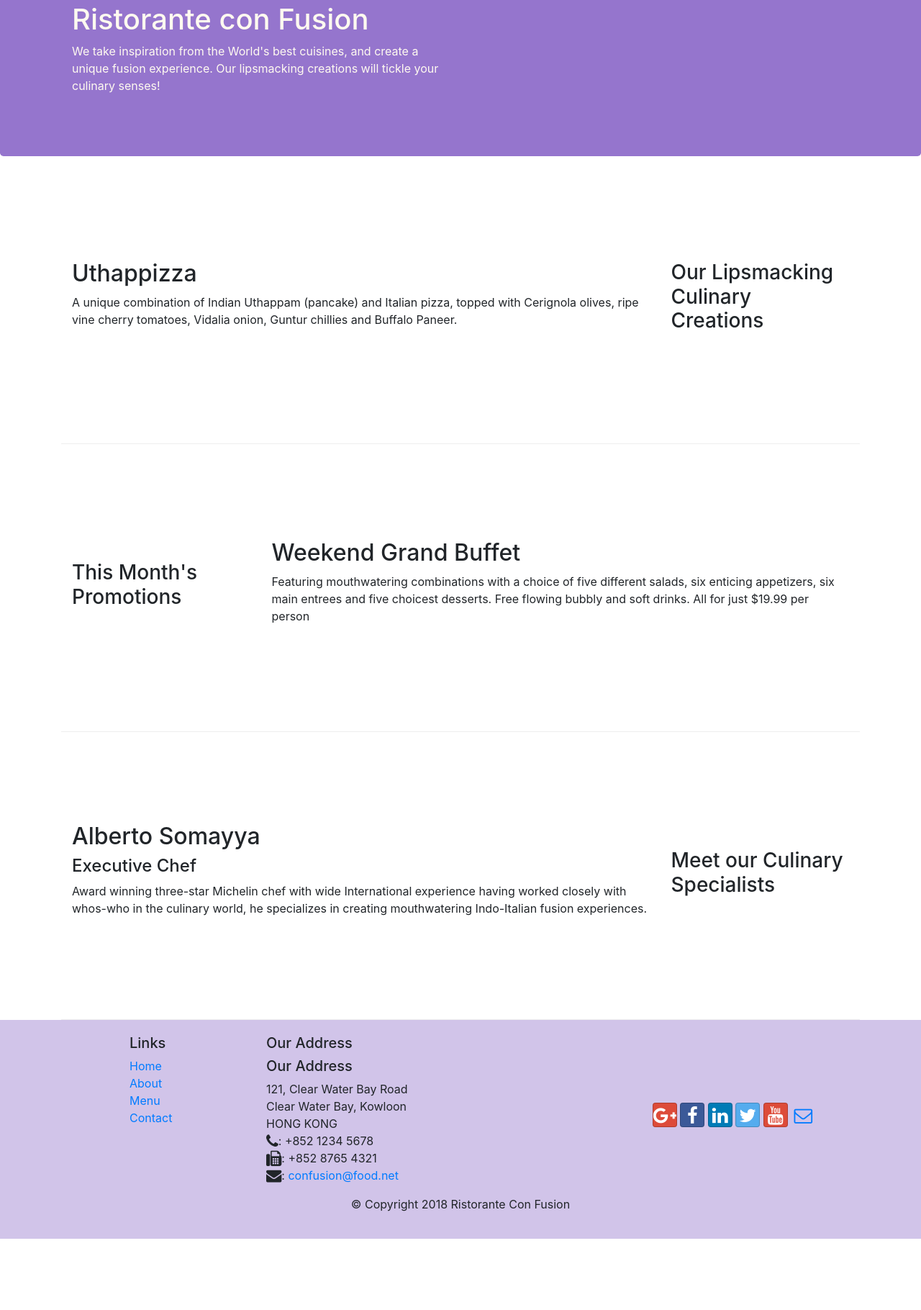
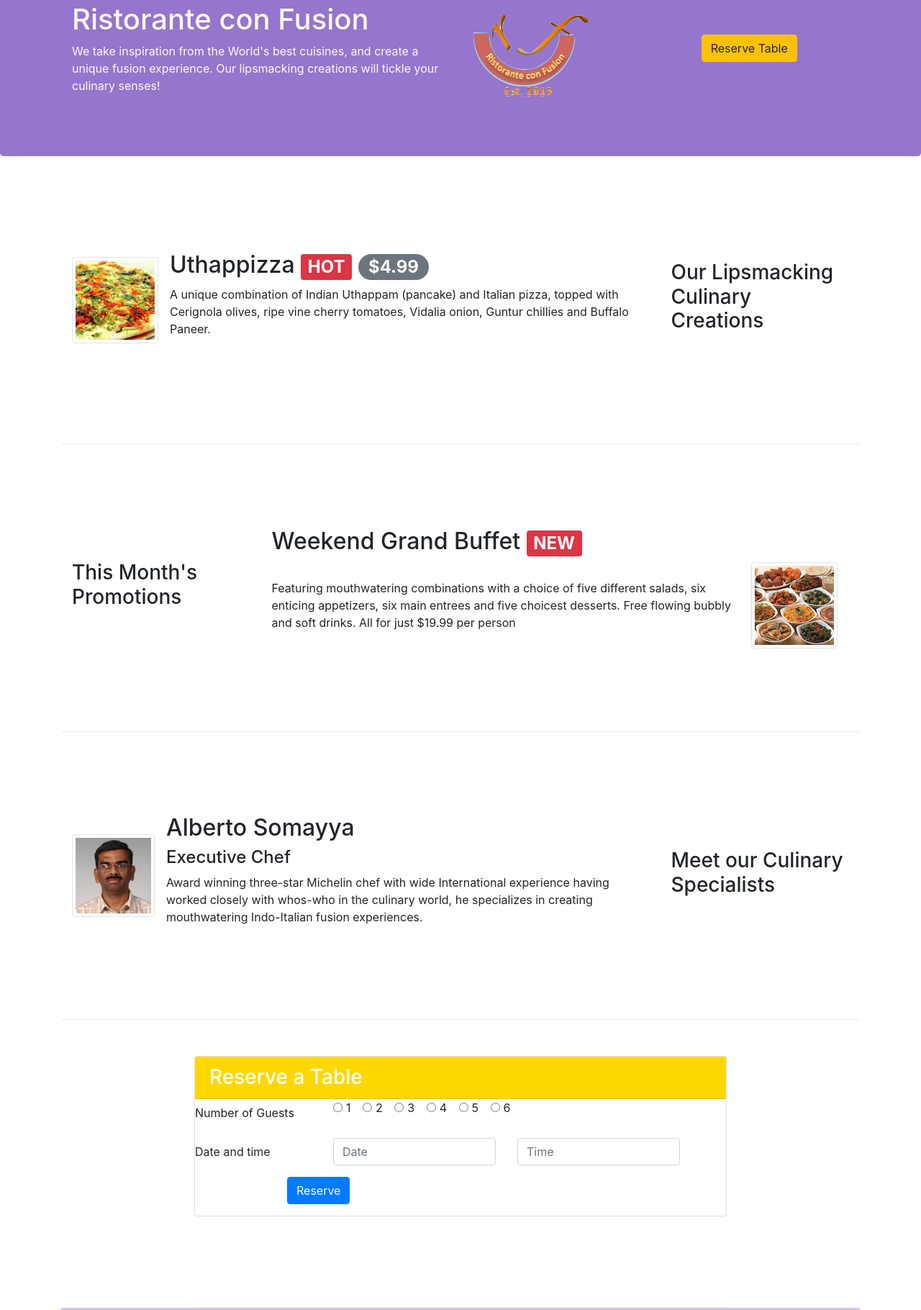
Before and after one commit to sz-katzz3/confusion, a website: page index.html in a window 1280 px wide. Shown: the part 67-1887 px from the top of the page at 72% size. Before the commit the page ends 1788 px from the top, so only its background shows below. Drawn offline with nearby package versions, Linux system fonts and the light colour scheme.

Commit message:
week2assignment

```diff
--- a/css/styles.css
+++ b/css/styles.css
@@ -36,3 +36,8 @@
 .navbar-dark {
     background-color: #512DA8;
 }
+
+.reservation {
+    background-color: #FFD700;
+
+}
--- a/index.html
+++ b/index.html
@@ -21,7 +21,7 @@
             <button class="navbar-toggler" type="button" data-toggle="collapse" data-target="#Navbar">
               <span class="navbar-toggler-icon"></span>
             </button>
-            <a class="navbar-brand mr-auto" href="#">Ristorante con Fusion</a>
+            <a class="navbar-brand mr-auto" href="#"><img src="img/logo.png" height="30" width="41"></a>
             <div class="collapse navbar-collapse" id="Navbar">
                 <ul class="navbar-nav mr-auto list-unstyled">
                         <li class="nav-item active"><a class="nav-link" href="#"><span class="fa fa-home fa-lg"></span> Home</a></li>
@@ -39,7 +39,14 @@
                     <h1>Ristorante con Fusion</h1>
                     <p>We take inspiration from the World's best cuisines, and create a unique fusion experience. Our lipsmacking creations will tickle your culinary senses!</p>
                 </div>
-                <div class="col-12 col-sm-6">
+                <div class="col-12 col-sm-3">
+                    <img src="img/logo.png" class="img-fluid">
+                </div>
+                <div class="form-group row col-12 col-sm-3 justify-content-center">
+                    <a href="#reserve">
+                    <button type="button" class="btn btn-block btn-warning"> Reserve Table</button>
+                    </a>
+                </div>
                 </div>
             </div>
         </div>
@@ -51,10 +58,20 @@
                 <h3>Our Lipsmacking Culinary Creations</h3>
             </div>
             <div class="col col-sm order-sm-first col-md">
-                <h2>Uthappizza</h2>
-                <p>A unique combination of Indian Uthappam (pancake) and Italian pizza, topped with Cerignola olives, ripe vine cherry tomatoes, Vidalia onion, Guntur chillies and Buffalo Paneer.</p>
+                    <div class="media">
+                            <img class="d-flex mr-3 img-thumbnail align-self-center"
+                                    src="img/uthappizza.png" alt="Uthappizza">
+                            <div class="media-body">
+                                <h2 class="mt-0">Uthappizza <span class="badge badge-danger">HOT</span> <span class="badge badge-pill badge-secondary">$4.99</span> </h2>
+                                <p class="d-none d-sm-block">A unique combination of Indian Uthappam (pancake) and
+                                    Italian pizza, topped with Cerignola olives, ripe vine
+                                    cherry tomatoes, Vidalia onion, Guntur chillies and
+                                    Buffalo Paneer.</p>
+                            </div>
+                    </div>
             </div>
         </div>
+    <div>
 
 
         <div class="row row-content align-items-center">
@@ -62,8 +79,14 @@
                 <h3>This Month's Promotions</h3>
             </div>
             <div class="col col-sm order-sm-last col-md">
-                <h2>Weekend Grand Buffet</h2>
-                <p>Featuring mouthwatering combinations with a choice of five different salads, six enticing appetizers, six main entrees and five choicest desserts. Free flowing bubbly and soft drinks. All for just $19.99 per person </p>
+                    <h2 class="mt-0">Weekend Grand Buffet <span class="badge badge-danger">NEW</span></h2>
+                    <div class="media media-body align-items-center"
+                    <p class="d-none d-sm-block">Featuring mouthwatering combinations with a choice of five different salads, six enticing appetizers, six main entrees and five choicest desserts. Free flowing bubbly and soft drinks. All for just $19.99 per person </p>
+                        <img class="d-flex mr-3 img-thumbnail align-self-center"
+                            src="img/buffet.png" alt="Buffet">
+
+                    </div>
+
             </div>
         </div>
 
@@ -72,12 +95,73 @@
                 <h3>Meet our Culinary Specialists</h3>
             </div>
             <div class="col col-sm order-sm-first col-md">
-                <h2>Alberto Somayya</h2>
-                <h4>Executive Chef</h4>
-                <p>Award winning three-star Michelin chef with wide International experience having worked closely with whos-who in the culinary world, he specializes in creating mouthwatering Indo-Italian fusion experiences. </p>
+                    <div class="media">
+                            <img class="d-flex mr-3 img-thumbnail align-self-center"
+                                    src="img/alberto.png" alt="Alberto Somayya">
+                            <div class="media-body">
+                                <h2 class="mt-0">Alberto Somayya</h2>
+                                <h4>Executive Chef</h4>
+                                <p class="d-none d-sm-block">Award winning three-star Michelin chef with wide
+                                    International experience having worked closely with
+                                    whos-who in the culinary world, he specializes in
+                                    creating mouthwatering Indo-Italian fusion experiences.
+                                    </p>
+                            </div>
+                    </div>
             </div>
         </div>
-    </div>
+        <div class="col-12 col-sm-6 col-md-8 mx-auto row-content">
+            <a id="reserve">
+            <div class="card">
+                <h3 class="card-header reservation text-white">Reserve a Table</h3>
+                <div class="form-group row">
+                    <label for="numberofguests" class="col-md-3 col-form-label">Number of Guests</label>
+                    <div class="col-md-9">
+                        <div class="form-check form-check-inline">
+                            <input class="form-check-input" type="radio" name="inlineRadioOptions" id="inlineRadio1" value="option1">
+                            <label class="form-check-label" for="inlineRadio1">1</label>
+                          </div>
+                          <div class="form-check form-check-inline">
+                            <input class="form-check-input" type="radio" name="inlineRadioOptions" id="inlineRadio2" value="option2">
+                            <label class="form-check-label" for="inlineRadio2">2</label>
+                          </div>
+                          <div class="form-check form-check-inline">
+                            <input class="form-check-input" type="radio" name="inlineRadioOptions" id="inlineRadio3" value="option3">
+                            <label class="form-check-label" for="inlineRadio3">3</label>
+                          </div>
+                          <div class="form-check form-check-inline">
+                            <input class="form-check-input" type="radio" name="inlineRadioOptions" id="inlineRadio4" value="option4">
+                            <label class="form-check-label" for="inlineRadio4">4</label>
+                          </div>
+                          <div class="form-check form-check-inline">
+                            <input class="form-check-input" type="radio" name="inlineRadioOptions" id="inlineRadio5" value="option5">
+                            <label class="form-check-label" for="inlineRadio5">5</label>
+                          </div>
+                          <div class="form-check form-check-inline">
+                            <input class="form-check-input" type="radio" name="inlineRadioOptions" id="inlineRadio6" value="option6">
+                            <label class="form-check-label" for="inlineRadio6">6</label>
+                          </div>
+                        </div>
+                    </div>
+                    <div class="form-group row">
+                    <label for="datendtime" class="col-12 col-md-3 col-form-label">Date and time</label>
+                        <div class="col-5 col-md-4">
+                            <input type="text" class="form-control" id="date" name="date" placeholder="Date">
+                        </div>
+                        <div class="col-5 col-md-4">
+                            <input type="text" class="form-control" id="time" name="time" placeholder="Time">
+                        </div>
+                    </div>
+                    <div class="form-group row">
+                        <div class="offset-md-2 col-md-10">
+                            <button type="submit" class="btn btn-primary">Reserve</button>
+                        </div>
+                    </div>
+                </div>
+                </a>
+            </div>
+
+        </div>
 
     <footer class="footer">
         <div class="container">
```
Also changed, not shown: aboutus.html (+4 -7 lines), contactus.html (+3 -2 lines), img/alberto.png (added), img/buffet.png (added), img/logo.png (added), img/uthappizza.png (added), 1 other file.
